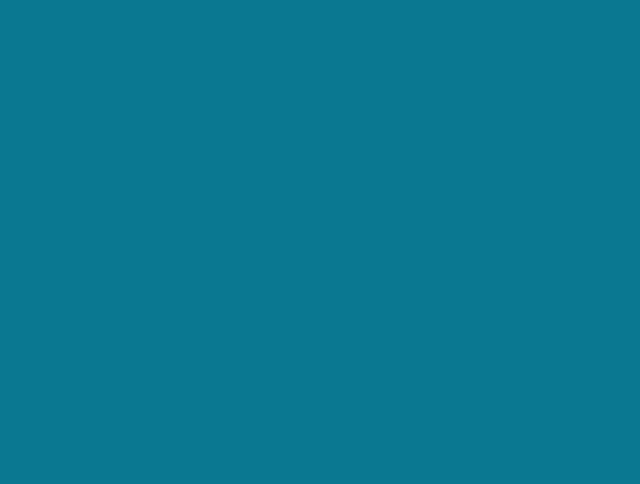
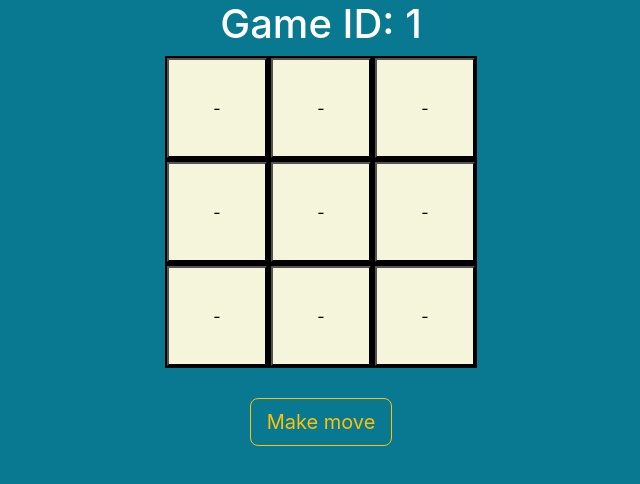
Before and after one commit to pczernec/Quatum-Tic-Tac-Toe, a React (Create React App) app in the folder client-side-frontend/: page /games/1 in a window 1280 px wide. Before the commit this address had no page. Shown: the top 484 px of the page, without its empty margins (319-959 px from the left). Built offline with nearby package versions, Linux system fonts and the light colour scheme.

Commit message:
Initial version of board (without api handling)

```diff
--- /dev/null
+++ b/client-side-frontend/src/components/Board.jsx
@@ -0,0 +1,77 @@
+import { click } from "@testing-library/user-event/dist/click";
+import axios from "axios";
+import { useEffect } from "react";
+
+function Board( {board, boardAction, setBoardAction, playerSign} ) {
+
+    const n = Math.sqrt(board.length);
+    let tmpBoard = board.slice();
+
+
+    function markTile(idx)
+    {
+        console.log(boardAction);
+        if( boardAction.length === 0)
+        {
+            setBoardAction([ idx ]);
+        }
+        else if(boardAction.length === 1)
+        {
+            if(boardAction.includes(idx))
+            {
+                setBoardAction([]);
+            }
+            else
+            {
+                let tmpBoardAction = boardAction.slice();
+                tmpBoardAction.push(idx);
+                setBoardAction(tmpBoardAction);
+            }
+        } else
+        {
+            if(boardAction.includes(idx))
+            {
+                setBoardAction([]);
+            }
+        }
+    };
+
+    function renderTile(idx)
+    {
+        if( boardAction.includes(idx) )
+        {
+            return (board[idx] + playerSign);
+        }
+        return (board[idx])
+    };
+
+    function renderRow(rowTiles, row)
+    {
+        return (
+            <div className="row-container">
+            {rowTiles.map( (tile, idx) => (
+                <button className="tic-tac-toe-tile" onClick={() => markTile(row*n + idx)}>
+                    {renderTile(row*n + idx)}
+                </button>
+            ))}
+            </div>
+        )
+    }
+
+    let rows = [];
+    for(let i = 0; i<=board.length-n; i=i+n)
+    {
+        let row = board.slice(i, i+n);
+        rows.push(row);
+    }
+
+    return (
+        <div className="container">
+            <div className="board-containter">
+                {rows.map( (row, idx) => renderRow(row, idx))}
+            </div>
+        </div>
+    );
+}
+
+export default Board;
--- a/client-side-frontend/src/index.js
+++ b/client-side-frontend/src/index.js
@@ -5,8 +5,11 @@ import reportWebVitals from './reportWebVitals';
 
 //CSS
 import 'bootstrap/dist/css/bootstrap.css';
-import 'bootstrap/dist/css/bootstrap.css';
+
+//SCSS
 import './index.scss';
+import "./stylesheets/Buttons.scss"
+
 
 
 const root = ReactDOM.createRoot(document.getElementById('root'));
--- /dev/null
+++ b/client-side-frontend/src/stylesheets/Game.scss
@@ -0,0 +1,23 @@
+.Game {
+    justify-content: space-between;
+}
+
+.board-containter {
+    display: inline-block;
+}
+
+.row-container {
+    background-color: black;
+}
+
+
+.tic-tac-toe-tile {
+    width: 100px;
+    height: 100px;
+    margin: 2px;
+    background-color:beige;
+}
+
+#make-move {
+    margin: 30px;
+}
--- a/client-side-frontend/src/views/App.js
+++ b/client-side-frontend/src/views/App.js
@@ -2,6 +2,8 @@ import { BrowserRouter, Route, Routes } from 'react-router-dom';
 import '../stylesheets/App.scss';
 import Start from './Start';
 import Game from './Game';
+
+
 
 function App() {
   return (
@@ -9,7 +11,7 @@ function App() {
   <BrowserRouter>
     <Routes>
       <Route index element={<Start />} />
-      <Route path="games" element={<Game />} />
+      <Route path="games/:gameId" element={<Game />} />
     </Routes>
   </BrowserRouter>
 
--- a/client-side-frontend/src/views/Game.js
+++ b/client-side-frontend/src/views/Game.js
@@ -1,9 +1,44 @@
+import Board from "../components/Board";
+import { useLocation, useParams } from "react-router-dom";
+import axios from "axios";
 
-function Game() {
+import "../stylesheets/Game.scss"
+import { useState } from "react";
+
+
+function Game( props ) {
+
+    const [boardAction, setBoardAction] = useState([]);
+
+    const tileStates = ["-", "O", "X", "OX", "XO"];
+    const {gameId} = useParams();
+
+    let currBoard = ["-", "-", "-", "-", "-", "-", "-", "-", "-"];
+    const [board, setBoard] = useState(currBoard);
+
+    //axios.get('/games/' + gameId)
+    //    .then(function (response) {
+    //        // handle success
+    //        currBoard = response.board;
+    //    })
+    //    .catch(function (error) {
+    //        // handle error
+    //        console.log(error);
+    //    })
+    //    .finally(function () {
+    //        // always executed
+    //    });
+
+
     return (
-        <div className='App'>
-            <h1>Game ID</h1>
-
+        <div className='App Game'>
+            <h1>Game ID: {gameId}</h1>
+            <div className="container">
+                <Board board={board} boardAction={boardAction} setBoardAction={setBoardAction} playerSign="X" />
+            </div>
+            <div className="container">
+                <button id="make-move" className="btn btn-outline-warning btn-lg">Make move</button>
+            </div>
         </div>
     )
 }
--- a/client-side-frontend/src/views/Start.js
+++ b/client-side-frontend/src/views/Start.js
@@ -2,8 +2,6 @@ import ToggleGroup from "../components/ToggleGroup";
 import { useNavigate } from "react-router-dom";
 import { useState } from "react";
 import axios from "axios";
-
-import "../stylesheets/Buttons.scss"
 
 function BoardSizeButton( {value} )
 {
@@ -51,11 +49,13 @@ function Start() {
     const navigate = useNavigate();
 
     function playButtonHandler() {
-        axios.post('/games', {
-            players: playersNumber,
-            boardSize: boardSize
-          })
-        navigate("/games");
+        //axios.post('/games', {
+        //players: playersNumber,
+        //boardSize: boardSize
+        //  })
+
+        const gameId = 1;
+        navigate("/games/" + gameId);
     }
 
 
```
